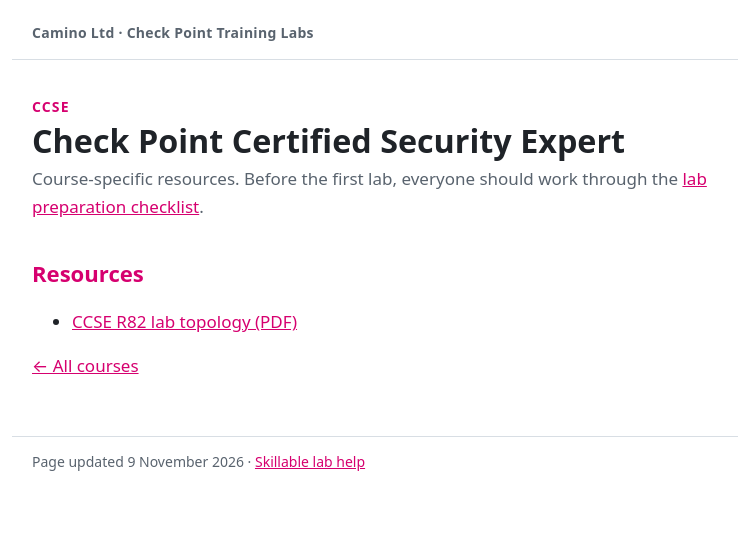
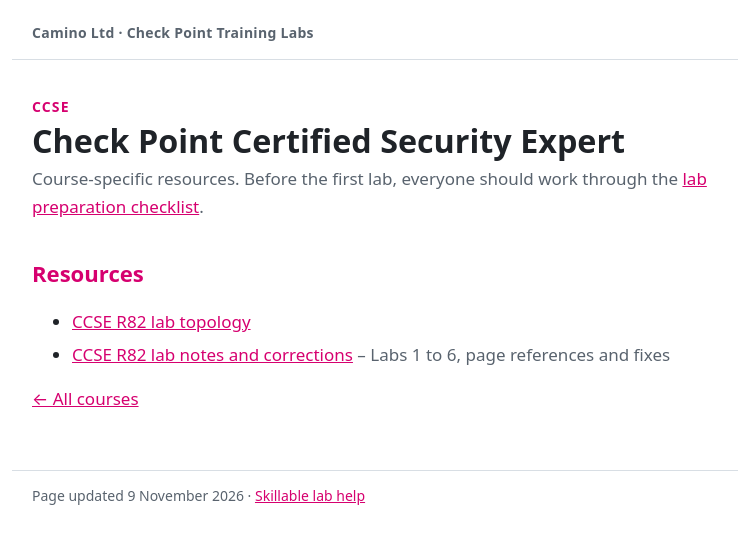
Before and after one commit to Caminoltd/caminoltd.github.io, a Jekyll site: the page built from ccse/index.md, in a window 1280 px wide. Shown: the top 544 px of the page, without its empty margins (248-986 px from the left). Built offline with Jekyll 4.4.1, drawn with Linux system fonts in a browser that asks for light colours.

Commit message:
Update index.md

```diff
--- a/ccse/index.md
+++ b/ccse/index.md
@@ -3,6 +3,11 @@ layout: course
 course: ccse
 title: CCSE
 resources:
-  - label: CCSE R82 lab topology (PDF)
+  - group: Topology
+    label: CCSE R82 lab topology
     url: /ccse/topology.pdf
+  - group: Lab notes
+    label: CCSE R82 lab notes and corrections
+    url: /ccse/lab-notes.pdf
+    note: Labs 1 to 6, page references and fixes
 ---
```
